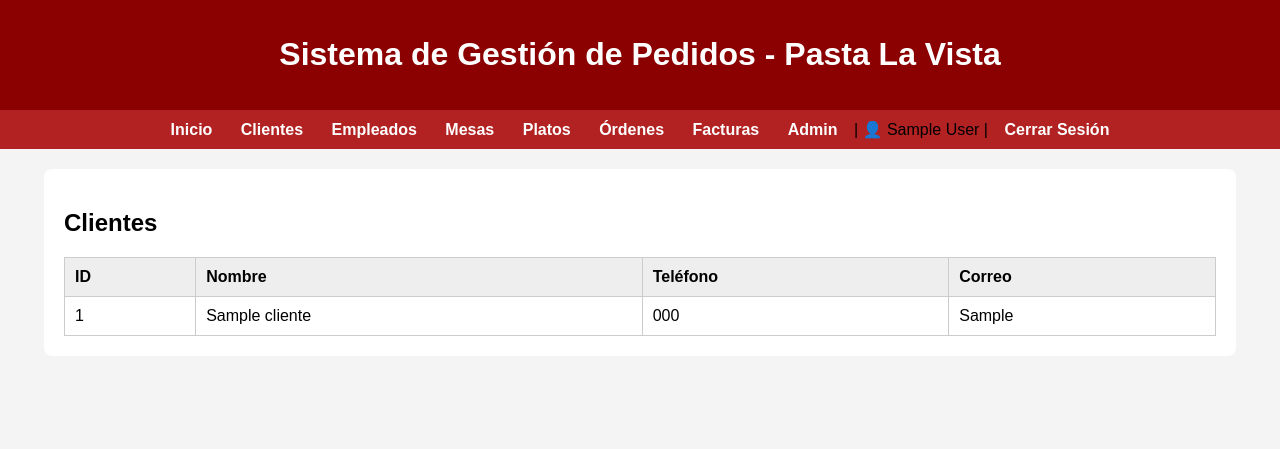
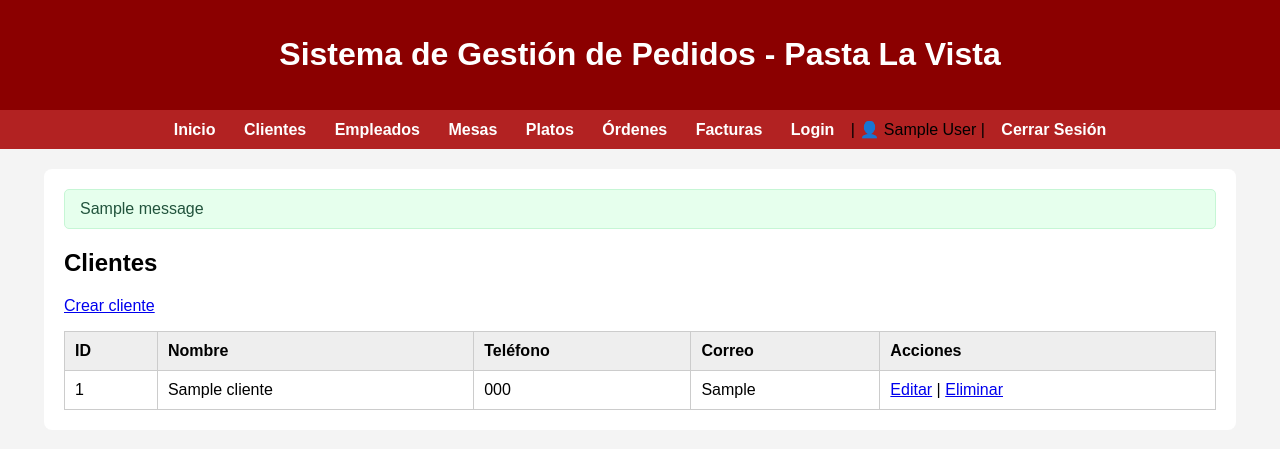
Before and after one commit to YandreyC/Sistema-de-Informacion-Restaurante, a Django app: page /clientes/ in a window 1280 px wide. Shown: the top 449 px of the page. Run offline with Django 5.2, Linux system fonts and the light colour scheme; a user stored in the database is signed in; tables that the repository leaves empty hold one stand-in row (values such as "Sample post"); one stand-in notice (Sample message) is shown.

Commit message:
Implementacion del CRUD a todos los apartados del administrador

```diff
--- a/Gestion/templates/Gestion/base.html
+++ b/Gestion/templates/Gestion/base.html
@@ -59,6 +59,24 @@
             margin: 10px;
             text-align: center;
         }
+        .mensajes {
+            margin-bottom: 20px;
+        }
+        .mensaje {
+            padding: 10px 15px;
+            border-radius: 5px;
+            margin-bottom: 10px;
+        }
+        .mensaje.success {
+            background: #e6ffed;
+            color: #22543d;
+            border: 1px solid #c6f6d5;
+        }
+        .mensaje.error {
+            background: #ffe6e6;
+            color: #9b2c2c;
+            border: 1px solid #feb2b2;
+        }
     </style>
 </head>
 <body>
@@ -74,7 +92,7 @@
         <a href="/platos/">Platos</a>
         <a href="/ordenes/">Órdenes</a>
         <a href="/facturas/">Facturas</a>
-        <a href="/admin/">Admin</a>
+        <a href="/login/">Login</a>
         {% if user.is_authenticated %}
             | 👤 {{ user.first_name }} {{ user.last_name }} |
             <a href="/logout/">Cerrar Sesión</a>
@@ -82,6 +100,13 @@
     </nav>
 
     <div class="contenedor">
+        {% if messages %}
+            <div class="mensajes">
+                {% for message in messages %}
+                    <div class="mensaje {{ message.tags }}">{{ message }}</div>
+                {% endfor %}
+            </div>
+        {% endif %}
         {% block content %}
         {% endblock %}
     </div>
--- a/Gestion/templates/Gestion/clientes.html
+++ b/Gestion/templates/Gestion/clientes.html
@@ -2,12 +2,14 @@
 
 {% block content %}
 <h2>Clientes</h2>
+<p><a href="/clientes/crear/">Crear cliente</a></p>
 <table>
     <tr>
         <th>ID</th>
         <th>Nombre</th>
         <th>Teléfono</th>
         <th>Correo</th>
+        <th>Acciones</th>
     </tr>
     {% for cliente in clientes %}
     <tr>
@@ -15,6 +17,10 @@
         <td>{{ cliente.nombre }}</td>
         <td>{{ cliente.telefono }}</td>
         <td>{{ cliente.correo }}</td>
+        <td>
+            <a href="/clientes/{{ cliente.id }}/editar/">Editar</a> |
+            <a href="/clientes/{{ cliente.id }}/eliminar/">Eliminar</a>
+        </td>
     </tr>
     {% endfor %}
 </table>
--- a/Gestion/templates/Gestion/empleados.html
+++ b/Gestion/templates/Gestion/empleados.html
@@ -2,6 +2,7 @@
 
 {% block content %}
 <h2>Empleados</h2>
+<p><a href="/empleados/crear/">Crear empleado</a></p>
 <table>
     <tr>
         <th>ID</th>
@@ -9,6 +10,7 @@
         <th>Cargo</th>
         <th>Teléfono</th>
         <th>Correo</th>
+        <th>Acciones</th>
     </tr>
     {% for empleado in empleados %}
     <tr>
@@ -17,6 +19,10 @@
         <td>{{ empleado.cargo }}</td>
         <td>{{ empleado.telefono }}</td>
         <td>{{ empleado.correo }}</td>
+        <td>
+            <a href="/empleados/{{ empleado.id }}/editar/">Editar</a> |
+            <a href="/empleados/{{ empleado.id }}/eliminar/">Eliminar</a>
+        </td>
     </tr>
     {% endfor %}
 </table>
--- a/Gestion/templates/Gestion/facturas.html
+++ b/Gestion/templates/Gestion/facturas.html
@@ -2,6 +2,7 @@
 
 {% block content %}
 <h2>Facturas</h2>
+<p><a href="/facturas/crear/">Crear factura</a></p>
 <table>
     <tr>
         <th>ID</th>
@@ -11,6 +12,7 @@
         <th>Impuesto</th>
         <th>Total</th>
         <th>Método de pago</th>
+        <th>Acciones</th>
     </tr>
     {% for factura in facturas %}
     <tr>
@@ -21,6 +23,10 @@
         <td>{{ factura.impuesto }}</td>
         <td>{{ factura.total_factura }}</td>
         <td>{{ factura.metodo_pago }}</td>
+        <td>
+            <a href="/facturas/{{ factura.id }}/editar/">Editar</a> |
+            <a href="/facturas/{{ factura.id }}/eliminar/">Eliminar</a>
+        </td>
     </tr>
     {% endfor %}
 </table>
--- a/Gestion/templates/Gestion/mesas.html
+++ b/Gestion/templates/Gestion/mesas.html
@@ -2,12 +2,14 @@
 
 {% block content %}
 <h2>Mesas</h2>
+<p><a href="/mesas/crear/">Crear mesa</a></p>
 <table>
     <tr>
         <th>ID</th>
         <th>Número</th>
         <th>Capacidad</th>
         <th>Estado</th>
+        <th>Acciones</th>
     </tr>
     {% for mesa in mesas %}
     <tr>
@@ -15,6 +17,10 @@
         <td>{{ mesa.numero_mesa }}</td>
         <td>{{ mesa.capacidad }}</td>
         <td>{{ mesa.estado_mesa }}</td>
+        <td>
+            <a href="/mesas/{{ mesa.id }}/editar/">Editar</a> |
+            <a href="/mesas/{{ mesa.id }}/eliminar/">Eliminar</a>
+        </td>
     </tr>
     {% endfor %}
 </table>
--- a/Gestion/templates/Gestion/ordenes.html
+++ b/Gestion/templates/Gestion/ordenes.html
@@ -2,6 +2,7 @@
 
 {% block content %}
 <h2>Órdenes</h2>
+<p><a href="/ordenes/crear/">Crear orden</a></p>
 <table>
     <tr>
         <th>ID</th>
@@ -11,6 +12,7 @@
         <th>Fecha</th>
         <th>Estado</th>
         <th>Total</th>
+        <th>Acciones</th>
     </tr>
     {% for orden in ordenes %}
     <tr>
@@ -21,6 +23,10 @@
         <td>{{ orden.fecha_hora }}</td>
         <td>{{ orden.estado_orden }}</td>
         <td>{{ orden.total }}</td>
+        <td>
+            <a href="/ordenes/{{ orden.id }}/editar/">Editar</a> |
+            <a href="/ordenes/{{ orden.id }}/eliminar/">Eliminar</a>
+        </td>
     </tr>
     {% endfor %}
 </table>
--- a/Gestion/templates/Gestion/platos.html
+++ b/Gestion/templates/Gestion/platos.html
@@ -2,6 +2,7 @@
 
 {% block content %}
 <h2>Platos</h2>
+<p><a href="/platos/crear/">Crear plato</a></p>
 <table>
     <tr>
         <th>ID</th>
@@ -10,6 +11,7 @@
         <th>Precio</th>
         <th>Categoría</th>
         <th>Disponible</th>
+        <th>Acciones</th>
     </tr>
     {% for plato in platos %}
     <tr>
@@ -19,6 +21,10 @@
         <td>{{ plato.precio }}</td>
         <td>{{ plato.categoria }}</td>
         <td>{{ plato.disponible }}</td>
+        <td>
+            <a href="/platos/{{ plato.id }}/editar/">Editar</a> |
+            <a href="/platos/{{ plato.id }}/eliminar/">Eliminar</a>
+        </td>
     </tr>
     {% endfor %}
 </table>
--- a/Gestion/urls.py
+++ b/Gestion/urls.py
@@ -12,9 +12,27 @@ urlpatterns = [
     # Vistas principales
     path('', views.inicio, name='inicio'),
     path('clientes/', views.clientes, name='clientes'),
+    path('clientes/crear/', views.clientes_crear, name='clientes_crear'),
+    path('clientes/<int:pk>/editar/', views.clientes_editar, name='clientes_editar'),
+    path('clientes/<int:pk>/eliminar/', views.clientes_eliminar, name='clientes_eliminar'),
     path('empleados/', views.empleados, name='empleados'),
+    path('empleados/crear/', views.empleados_crear, name='empleados_crear'),
+    path('empleados/<int:pk>/editar/', views.empleados_editar, name='empleados_editar'),
+    path('empleados/<int:pk>/eliminar/', views.empleados_eliminar, name='empleados_eliminar'),
     path('mesas/', views.mesas, name='mesas'),
+    path('mesas/crear/', views.mesas_crear, name='mesas_crear'),
+    path('mesas/<int:pk>/editar/', views.mesas_editar, name='mesas_editar'),
+    path('mesas/<int:pk>/eliminar/', views.mesas_eliminar, name='mesas_eliminar'),
     path('platos/', views.platos, name='platos'),
+    path('platos/crear/', views.platos_crear, name='platos_crear'),
+    path('platos/<int:pk>/editar/', views.platos_editar, name='platos_editar'),
+    path('platos/<int:pk>/eliminar/', views.platos_eliminar, name='platos_eliminar'),
     path('ordenes/', views.ordenes, name='ordenes'),
+    path('ordenes/crear/', views.ordenes_crear, name='ordenes_crear'),
+    path('ordenes/<int:pk>/editar/', views.ordenes_editar, name='ordenes_editar'),
+    path('ordenes/<int:pk>/eliminar/', views.ordenes_eliminar, name='ordenes_eliminar'),
     path('facturas/', views.facturas, name='facturas'),
+    path('facturas/crear/', views.facturas_crear, name='facturas_crear'),
+    path('facturas/<int:pk>/editar/', views.facturas_editar, name='facturas_editar'),
+    path('facturas/<int:pk>/eliminar/', views.facturas_eliminar, name='facturas_eliminar'),
 ]
--- a/Gestion/views.py
+++ b/Gestion/views.py
@@ -1,10 +1,23 @@
+from functools import wraps
+
 from django.shortcuts import render, redirect, get_object_or_404
 from django.contrib.auth import authenticate, login, logout
 from django.contrib.auth.decorators import login_required
 from django.contrib import messages
 from django.views.decorators.http import require_http_methods
 from .models import Cliente, Empleado, Mesa, Plato, Orden, Factura, Administrador
-from .forms import RegistroAdminForm, LoginForm, ValidarEmailForm, CambiarContraseñaForm
+from .forms import (
+    RegistroAdminForm,
+    LoginForm,
+    ValidarEmailForm,
+    CambiarContraseñaForm,
+    ClienteForm,
+    EmpleadoForm,
+    MesaForm,
+    PlatoForm,
+    OrdenForm,
+    FacturaForm,
+)
 from django.contrib.auth.models import User
 
 @require_http_methods(["GET", "POST"])
@@ -116,86 +129,314 @@ def cambiar_contraseña(request):
 
     return render(request, 'Gestion/cambiar_contraseña.html', {'form': form, 'email': email_recuperacion})
 
+def admin_required(view_func):
+    @wraps(view_func)
+    def _wrapped_view(request, *args, **kwargs):
+        if not request.user.is_authenticated:
+            return redirect('login_admin')
+        if not Administrador.objects.filter(usuario=request.user).exists():
+            messages.error(request, 'Acceso restringido a administradores.')
+            return redirect('login_admin')
+        return view_func(request, *args, **kwargs)
+    return _wrapped_view
+
 @login_required(login_url='login_admin')
+@admin_required
 def inicio(request):
-    # Verificar que sea administrador
-    try:
-        administrador = Administrador.objects.get(usuario=request.user)
-    except Administrador.DoesNotExist:
-        return redirect('login_admin')
-
     context = {
-        'Total_Clientes': Cliente.objects.count(),
-        'Total_Empleados': Empleado.objects.count(),
-        'Total_Mesas': Mesa.objects.count(),
-        'Total_Platos': Plato.objects.count(),
-        'Total_Ordenes': Orden.objects.count(),
-        'Total_Facturas': Factura.objects.count(),
+        'total_clientes': Cliente.objects.count(),
+        'total_empleados': Empleado.objects.count(),
+        'total_mesas': Mesa.objects.count(),
+        'total_platos': Plato.objects.count(),
+        'total_ordenes': Orden.objects.count(),
+        'total_facturas': Factura.objects.count(),
     }
     return render(request, 'Gestion/inicio.html', context)
 
 @login_required(login_url='login_admin')
+@admin_required
 def clientes(request):
-    # Verificar que sea administrador
-    try:
-        administrador = Administrador.objects.get(usuario=request.user)
-    except Administrador.DoesNotExist:
-        return redirect('login_admin')
-
     clientes = Cliente.objects.all()
     return render(request, 'Gestion/clientes.html', {'clientes': clientes})
 
 @login_required(login_url='login_admin')
+@admin_required
 def empleados(request):
-    # Verificar que sea administrador
-    try:
-        administrador = Administrador.objects.get(usuario=request.user)
-    except Administrador.DoesNotExist:
-        return redirect('login_admin')
-
     empleados = Empleado.objects.all()
     return render(request, 'Gestion/empleados.html', {'empleados': empleados})
 
 @login_required(login_url='login_admin')
+@admin_required
 def mesas(request):
-    # Verificar que sea administrador
-    try:
-        administrador = Administrador.objects.get(usuario=request.user)
-    except Administrador.DoesNotExist:
-        return redirect('login_admin')
-
     mesas = Mesa.objects.all()
     return render(request, 'Gestion/mesas.html', {'mesas': mesas})
 
 @login_required(login_url='login_admin')
+@admin_required
 def platos(request):
-    # Verificar que sea administrador
-    try:
-        administrador = Administrador.objects.get(usuario=request.user)
-    except Administrador.DoesNotExist:
-        return redirect('login_admin')
-
     platos = Plato.objects.all()
     return render(request, 'Gestion/platos.html', {'platos': platos})
 
 @login_required(login_url='login_admin')
+@admin_required
 def ordenes(request):
-    # Verificar que sea administrador
-    try:
-        administrador = Administrador.objects.get(usuario=request.user)
-    except Administrador.DoesNotExist:
-        return redirect('login_admin')
-
     ordenes = Orden.objects.all()
     return render(request, 'Gestion/ordenes.html', {'ordenes': ordenes})
 
 @login_required(login_url='login_admin')
+@admin_required
+def ordenes_crear(request):
+    if request.method == 'POST':
+        form = OrdenForm(request.POST)
+        if form.is_valid():
+            form.save()
+            messages.success(request, 'Orden creada correctamente.')
+            return redirect('ordenes')
+    else:
+        form = OrdenForm()
+    return render(request, 'Gestion/formulario.html', {'form': form, 'titulo': 'Crear Orden'})
+
+@login_required(login_url='login_admin')
+@admin_required
+def ordenes_editar(request, pk):
+    orden = get_object_or_404(Orden, pk=pk)
+    if request.method == 'POST':
+        form = OrdenForm(request.POST, instance=orden)
+        if form.is_valid():
+            form.save()
+            messages.success(request, 'Orden actualizada correctamente.')
+            return redirect('ordenes')
+    else:
+        form = OrdenForm(instance=orden)
+    return render(request, 'Gestion/formulario.html', {'form': form, 'titulo': 'Editar Orden'})
+
+@login_required(login_url='login_admin')
+@admin_required
+def ordenes_eliminar(request, pk):
+    orden = get_object_or_404(Orden, pk=pk)
+    if request.method == 'POST':
+        orden.delete()
+        messages.success(request, 'Orden eliminada correctamente.')
+        return redirect('ordenes')
+    return render(request, 'Gestion/confirmar_eliminar.html', {
+        'objeto': orden,
+        'titulo': 'Eliminar Orden',
+        'ruta_cancelar': 'ordenes',
+    })
+
+@login_required(login_url='login_admin')
+@admin_required
 def facturas(request):
-    # Verificar que sea administrador
-    try:
-        administrador = Administrador.objects.get(usuario=request.user)
-    except Administrador.DoesNotExist:
-        return redirect('login_admin')
-
     facturas = Factura.objects.all()
     return render(request, 'Gestion/facturas.html', {'facturas': facturas})
+
+@login_required(login_url='login_admin')
+@admin_required
+def facturas_crear(request):
+    if request.method == 'POST':
+        form = FacturaForm(request.POST)
+        if form.is_valid():
+            form.save()
+            messages.success(request, 'Factura creada correctamente.')
+            return redirect('facturas')
+    else:
+        form = FacturaForm()
+    return render(request, 'Gestion/formulario.html', {'form': form, 'titulo': 'Crear Factura'})
+
+@login_required(login_url='login_admin')
+@admin_required
+def facturas_editar(request, pk):
+    factura = get_object_or_404(Factura, pk=pk)
+    if request.method == 'POST':
+        form = FacturaForm(request.POST, instance=factura)
+        if form.is_valid():
+            form.save()
+            messages.success(request, 'Factura actualizada correctamente.')
+            return redirect('facturas')
+    else:
+        form = FacturaForm(instance=factura)
+    return render(request, 'Gestion/formulario.html', {'form': form, 'titulo': 'Editar Factura'})
+
+@login_required(login_url='login_admin')
+@admin_required
+def facturas_eliminar(request, pk):
+    factura = get_object_or_404(Factura, pk=pk)
+    if request.method == 'POST':
+        factura.delete()
+        messages.success(request, 'Factura eliminada correctamente.')
+        return redirect('facturas')
+    return render(request, 'Gestion/confirmar_eliminar.html', {
+        'objeto': factura,
+        'titulo': 'Eliminar Factura',
+        'ruta_cancelar': 'facturas',
+    })
+
+@login_required(login_url='login_admin')
+@admin_required
+def clientes_crear(request):
+    if request.method == 'POST':
+        form = ClienteForm(request.POST)
+        if form.is_valid():
+            form.save()
+            messages.success(request, 'Cliente creado correctamente.')
+            return redirect('clientes')
+    else:
+        form = ClienteForm()
+    return render(request, 'Gestion/formulario.html', {'form': form, 'titulo': 'Crear Cliente'})
+
+@login_required(login_url='login_admin')
+@admin_required
+def clientes_editar(request, pk):
+    cliente = get_object_or_404(Cliente, pk=pk)
+    if request.method == 'POST':
+        form = ClienteForm(request.POST, instance=cliente)
+        if form.is_valid():
+            form.save()
+            messages.success(request, 'Cliente actualizado correctamente.')
+            return redirect('clientes')
+    else:
+        form = ClienteForm(instance=cliente)
+    return render(request, 'Gestion/formulario.html', {'form': form, 'titulo': 'Editar Cliente'})
+
+@login_required(login_url='login_admin')
+@admin_required
+def clientes_eliminar(request, pk):
+    cliente = get_object_or_404(Cliente, pk=pk)
+    if request.method == 'POST':
+        cliente.delete()
+        messages.success(request, 'Cliente eliminado correctamente.')
+        return redirect('clientes')
+    return render(request, 'Gestion/confirmar_eliminar.html', {
+        'objeto': cliente,
+        'titulo': 'Eliminar Cliente',
+        'ruta_cancelar': 'clientes',
+    })
+
+@login_required(login_url='login_admin')
+@admin_required
+def empleados_crear(request):
+    if request.method == 'POST':
+        form = EmpleadoForm(request.POST)
+        if form.is_valid():
+            form.save()
+            messages.success(request, 'Empleado creado correctamente.')
+            return redirect('empleados')
+    else:
+        form = EmpleadoForm()
+    return render(request, 'Gestion/formulario.html', {'form': form, 'titulo': 'Crear Empleado'})
+
+@login_required(login_url='login_admin')
+@admin_required
+def empleados_editar(request, pk):
+    empleado = get_object_or_404(Empleado, pk=pk)
+    if request.method == 'POST':
+        form = EmpleadoForm(request.POST, instance=empleado)
+        if form.is_valid():
+            form.save()
+            messages.success(request, 'Empleado actualizado correctamente.')
+            return redirect('empleados')
+    else:
+        form = EmpleadoForm(instance=empleado)
+    return render(request, 'Gestion/formulario.html', {'form': form, 'titulo': 'Editar Empleado'})
+
+@login_required(login_url='login_admin')
+@admin_required
+def empleados_eliminar(request, pk):
+    empleado = get_object_or_404(Empleado, pk=pk)
+    if request.method == 'POST':
+        empleado.delete()
+        messages.success(request, 'Empleado eliminado correctamente.')
+        return redirect('empleados')
+    return render(request, 'Gestion/confirmar_eliminar.html', {
+        'objeto': empleado,
+        'titulo': 'Eliminar Empleado',
+        'ruta_cancelar': 'empleados',
+    })
+
+@login_required(login_url='login_admin')
+@admin_required
+def mesas_crear(request):
+    if request.method == 'POST':
+        form = MesaForm(request.POST)
+        if form.is_valid():
+            form.save()
+            messages.success(request, 'Mesa creada correctamente.')
+            return redirect('mesas')
+    else:
+        form = MesaForm()
+    return render(request, 'Gestion/formulario.html', {'form': form, 'titulo': 'Crear Mesa'})
+
+@login_required(login_url='login_admin')
+@admin_required
+def mesas_editar(request, pk):
+    mesa = get_object_or_404(Mesa, pk=pk)
+    if request.method == 'POST':
+        form = MesaForm(request.POST, instance=mesa)
+        if form.is_valid():
+            form.save()
+            messages.success(request, 'Mesa actualizada correctamente.')
+            return redirect('mesas')
+    else:
+        form = MesaForm(instance=mesa)
+    return render(request, 'Gestion/formulario.html', {'form': form, 'titulo': 'Editar Mesa'})
+
+@login_required(login_url='login_admin')
+@admin_required
+def mesas_eliminar(request, pk):
+    mesa = get_object_or_404(Mesa, pk=pk)
+    if request.method == 'POST':
+        mesa.delete()
+        messages.success(request, 'Mesa eliminada correctamente.')
+        return redirect('mesas')
+    return render(request, 'Gestion/confirmar_eliminar.html', {
+        'objeto': mesa,
+        'titulo': 'Eliminar Mesa',
+        'ruta_cancelar': 'mesas',
+    })
+
+@login_required(login_url='login_admin')
+@admin_required
+def platos_crear(request):
+    if request.method == 'POST':
+        form = PlatoForm(request.POST)
+        if form.is_valid():
+            form.save()
+            messages.success(request, 'Plato creado correctamente.')
+            return redirect('platos')
+    else:
+        form = PlatoForm()
+    return render(request, 'Gestion/formulario.html', {'form': form, 'titulo': 'Crear Plato'})
+
+@login_required(login_url='login_admin')
+@admin_required
+def platos_editar(request, pk):
+    plato = get_object_or_404(Plato, pk=pk)
+    if request.method == 'POST':
+        form = PlatoForm(request.POST, instance=plato)
+        if form.is_valid():
+            form.save()
+            messages.success(request, 'Plato actualizado correctamente.')
+            return redirect('platos')
+    else:
+        form = PlatoForm(instance=plato)
+    return render(request, 'Gestion/formulario.html', {'form': form, 'titulo': 'Editar Plato'})
+
+@login_required(login_url='login_admin')
+@admin_required
+def platos_eliminar(request, pk):
+    plato = get_object_or_404(Plato, pk=pk)
+    if request.method == 'POST':
+        plato.delete()
+        messages.success(request, 'Plato eliminado correctamente.')
+        return redirect('platos')
+    return render(request, 'Gestion/confirmar_eliminar.html', {
+        'objeto': plato,
+        'titulo': 'Eliminar Plato',
+        'ruta_cancelar': 'platos',
+    })
+
+@login_required(login_url='login_admin')
+@admin_required
+def ordenes(request):
+    ordenes = Orden.objects.all()
+    return render(request, 'Gestion/ordenes.html', {'ordenes': ordenes})
```
Also changed, not shown: Gestion/forms.py (+74 -1 lines), Gestion/templates/Gestion/confirmar_eliminar.html (added, +11 -0 lines), Gestion/templates/Gestion/formulario.html (added, +11 -0 lines).
